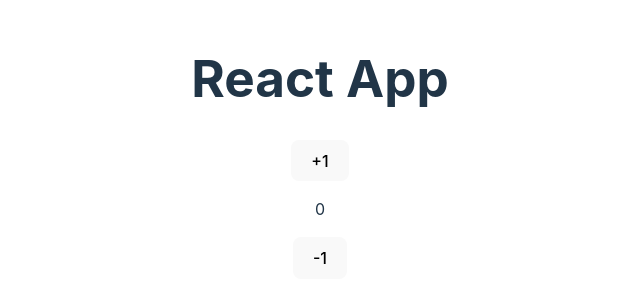
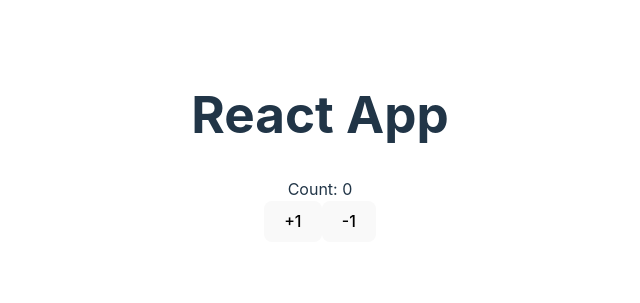
Before and after one commit to aleksandresher/react-course, a React (Vite) app: page / in a window 1280 px wide. Shown: the part 253-556 px from the top of the page, without its empty margins (320-960 px from the left). Built offline with nearby package versions, Linux system fonts and the light colour scheme.

Commit message:
useContext

```diff
--- a/src/App.jsx
+++ b/src/App.jsx
@@ -1,5 +1,7 @@
 import "./App.css";
+import Count from "./Count";
 import { useState, useEffect } from "react";
+import CountContext from "./context/CountContext";
 
 function App() {
   const [count, setCount] = useState(0);
@@ -10,9 +12,12 @@ function App() {
   return (
     <>
       <h1>React App</h1>
+      <CountContext.Provider value={count}>
+        <Count />
+      </CountContext.Provider>
 
       <button onClick={() => setCount((prev) => prev + 1)}>+1</button>
-      <p>{count}</p>
+
       <button onClick={() => setCount((prev) => prev - 1)}>-1</button>
     </>
   );
--- /dev/null
+++ b/src/Count.jsx
@@ -0,0 +1,9 @@
+import { useContext } from "react";
+import CountContext from "./context/CountContext";
+
+const Count = () => {
+  const count = useContext(CountContext);
+  return <div>Count: {count}</div>;
+};
+
+export default Count;
--- /dev/null
+++ b/src/context/CountContext.jsx
@@ -0,0 +1,5 @@
+import { createContext } from "react";
+
+const CountContext = createContext();
+
+export default CountContext;
```
